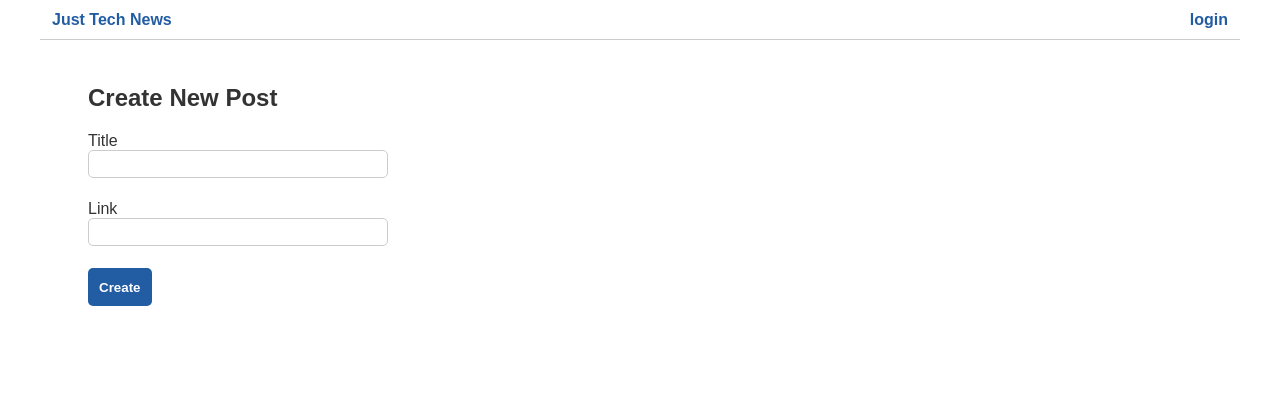
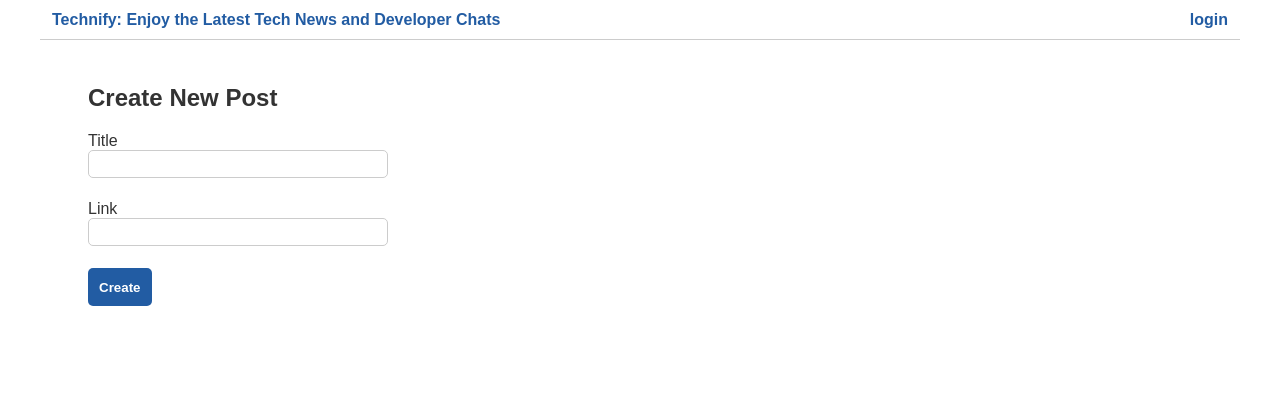
Before and after one commit to cesarsiguencia/python-newsfeed, a Flask app: template app/templates/dashboard.html in a window 1280 px wide. Shown: the top 420 px of the page. Run offline with Flask 3, Linux system fonts and the light colour scheme; the template is opened without the code that fills it, so the values that code supplies are empty; parts of the project's set-up code (start-up, migrations or seed data) failed here and were passed over; some libraries are stand-ins or nearby versions.

Commit message:
changed some titles

```diff
--- a/app/templates/layout/main.html
+++ b/app/templates/layout/main.html
@@ -4,7 +4,7 @@
 <head>
   <meta charset="UTF-8">
   <meta name="viewport" content="width=device-width, initial-scale=1.0">
-  <title>Just Tech News</title>
+  <title>Technify In Python</title>
   <link rel="stylesheet" href="/stylesheets/style.css">
 </head>
 
@@ -12,7 +12,7 @@
   <div class="wrapper">
     <header>
       <h1>
-        <a href="/">Just Tech News</a>
+        <a href="/">Technify: Enjoy the Latest Tech News and Developer Chats</a>
       </h1>
       <nav>
         {% if loggedIn == True %}
--- a/seeds.py
+++ b/seeds.py
@@ -32,8 +32,8 @@ db.commit()
 
 # insert posts
 db.add_all([
-  Post(title="My first post", post_url="https://www.apple.com/", user_id=1),
-  Post(title="Her first post", post_url="https://www.youtube.com/", user_id=2),
+  Post(title="My first post on my new app!", post_url="https://www.apple.com/", user_id=1),
+  Post(title="Fancing new tech coming out soon!", post_url="https://www.macrumors.com/", user_id=2),
   Post(title='Please checkout my portfolio', post_url="https://cesarsiguencia.github.io/my-react-portfolio/", user_id=1),
   Post(title='Anyone know React well and can help me?', post_url='https://www.reactenlightenment.com/', user_id=3),
   Post(title='Some technical interview advice I found!', post_url='https://perscholas.org/news/how-to-land-your-first-job-in-tech-resume-and-interview-tips/?utm_source=google&utm_medium=ad_grant&utm_campaign=blog&utm_term=interviewing%20tips&utm_campaign=Per+Scholas:+Awareness&utm_source=adwords&utm_medium=ppc&hsa_acc=7812736465&hsa_cam=16572465740&hsa_grp=132888643365&hsa_ad=587608286116&hsa_src=g&hsa_tgt=kwd-21418711&hsa_kw=interviewing%20tips&hsa_mt=b&hsa_net=adwords&hsa_ver=3&gclid=Cj0KCQjwldKmBhCCARIsAP-0rfzCJFHtxWKUzBMJ5vuhLeklfhKjXfCysjyLlJ7DOp5QW1mscQ-nNVYaAuSnEALw_wcB', user_id=2)
```
